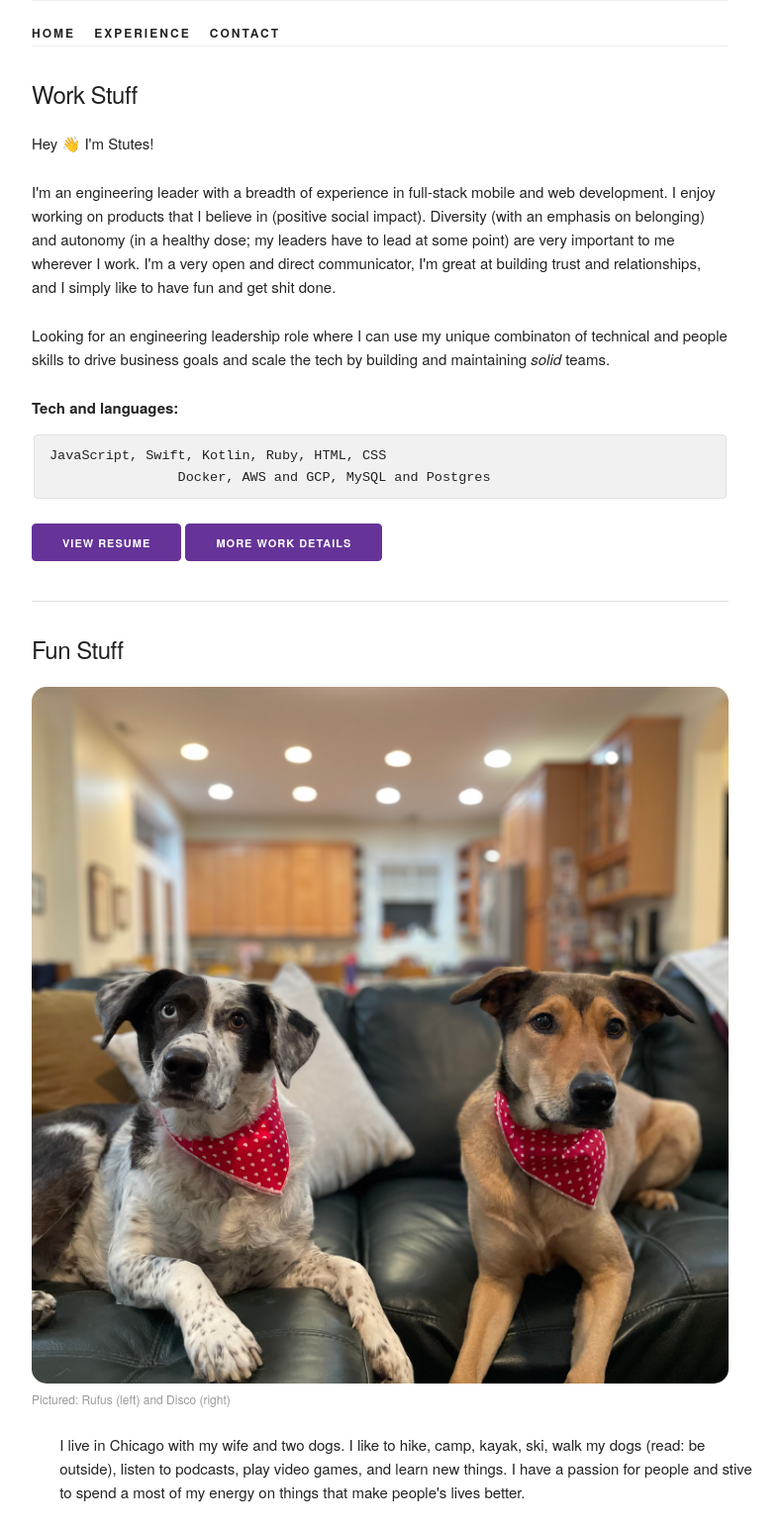
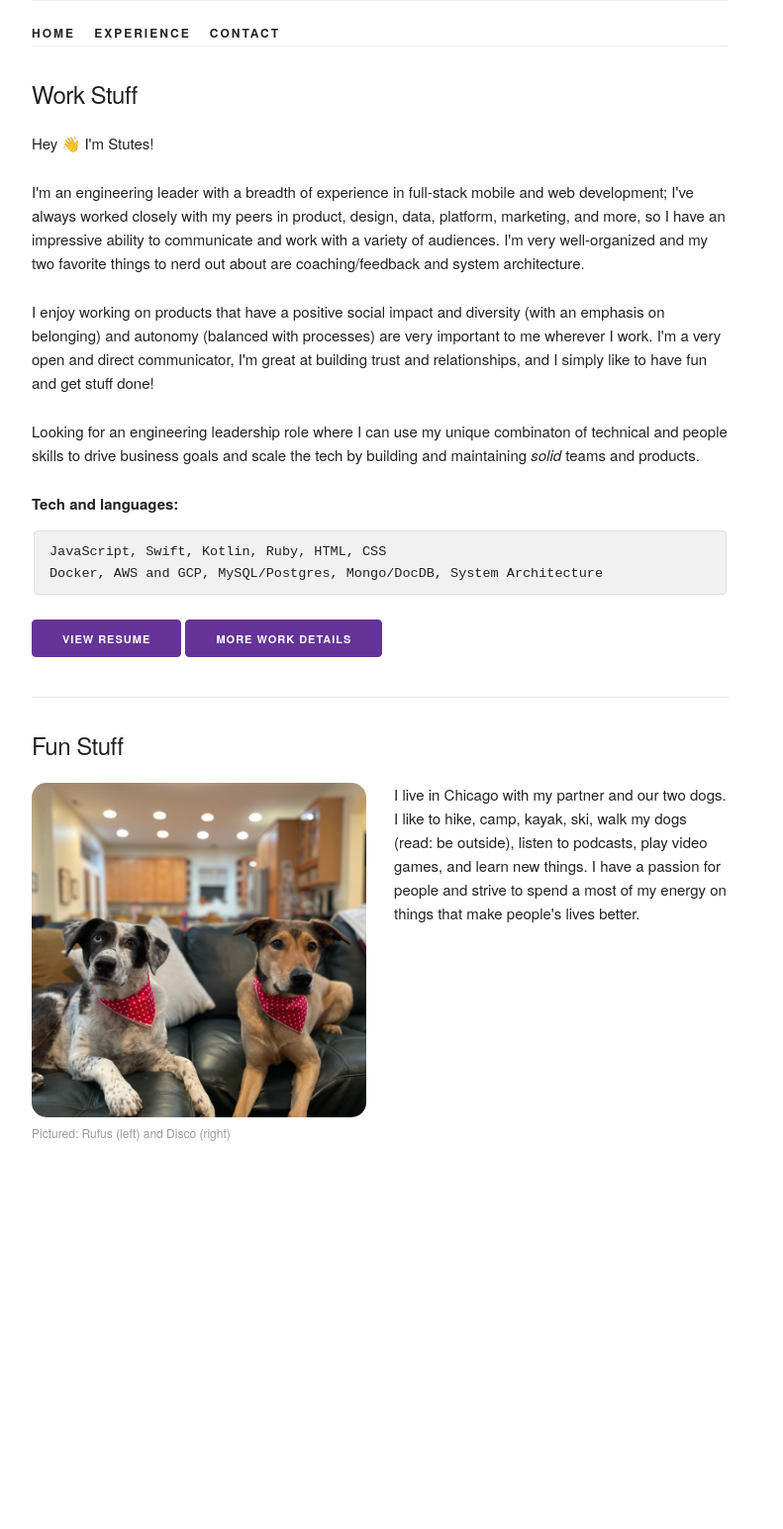
Before and after one commit to ryanstutes/ryanstutes.github.io, a Jekyll site: the page built from index.md, in a window 1280 px wide. Shown: the whole page at 99% size, without its empty margins (256-1047 px from the left). Built offline with Jekyll 4.4.1, drawn with Linux system fonts in a browser that asks for light colours; after the commit the page ends 1179 px from its top, so only the background shows below that.

Commit message:
adjust homepage

```diff
--- a/_includes/home.html
+++ b/_includes/home.html
@@ -3,22 +3,22 @@
         <div class="column">
             <h5>Work Stuff</h5>
             <p>Hey &#128075; I'm Stutes!</p>
-            <p>I'm an engineering leader with a breadth of experience in full-stack mobile and web development. I enjoy working on products that I believe in (positive social impact). Diversity (with an emphasis on belonging) and autonomy (in a healthy dose; my leaders have to lead at some point) are very important to me wherever I work. I'm a very open and direct communicator, I'm great at building trust and relationships, and I simply like to have fun and get shit done.</p>
-                            <p>Looking for an engineering leadership role where I can use my unique combinaton of technical and people skills to drive business goals and scale the tech by building and maintaining <i>solid</i> teams.</p>
-                            <strong>Tech and languages:&nbsp;</strong>
-                            <pre><code>JavaScript, Swift, Kotlin, Ruby, HTML, CSS
-                Docker, AWS and GCP, MySQL and Postgres</code></pre>
+            <p>I'm an engineering leader with a breadth of experience in full-stack mobile and web development; I've always worked closely with my peers in product, design, data, platform, marketing, and more, so I have an impressive ability to communicate and work with a variety of audiences. I'm very well-organized and my two favorite things to nerd out about are coaching/feedback and system architecture.</p>
+            <p>I enjoy working on products that have a positive social impact and diversity (with an emphasis on belonging) and autonomy (balanced with processes) are very important to me wherever I work. I'm a very open and direct communicator, I'm great at building trust and relationships, and I simply like to have fun and get stuff done!</p>
+            <p>Looking for an engineering leadership role where I can use my unique combinaton of technical and people skills to drive business goals and scale the tech by building and maintaining <i>solid</i> teams and products.</p>
+            <strong>Tech and languages:&nbsp;</strong>
+            <pre><code>JavaScript, Swift, Kotlin, Ruby, HTML, CSS<br>Docker, AWS and GCP, MySQL/Postgres, Mongo/DocDB, System Architecture</code></pre>
             <a class="button button-primary" href="/files/resume.pdf">View Resume</a>
             <a class="button button-primary" href="/experience">More work details</a>
             <hr class="spc-xl">
             <h5>Fun Stuff</h5>
             <div class="row">
-                <div class="six column">
+                <div class="six columns">
                     <img class="u-max-full-width rounded-corners" src="images/dogs.jpeg" />
                     <p class="text-light text-small">Pictured: Rufus (left) and Disco (right)</p>
                 </div>
-                <div class="six column">
-                    <p>I live in Chicago with my wife and two dogs. I like to hike, camp, kayak, ski, walk my dogs (read: be outside), listen to podcasts, play video games, and learn new things. I have a passion for people and stive to spend a most of my energy on things that make people's lives better.</p>
+                <div class="six columns">
+                    <p>I live in Chicago with my partner and our two dogs. I like to hike, camp, kayak, ski, walk my dogs (read: be outside), listen to podcasts, play video games, and learn new things. I have a passion for people and strive to spend a most of my energy on things that make people's lives better.</p>
                 </div>
             </div>
         </div>
```
